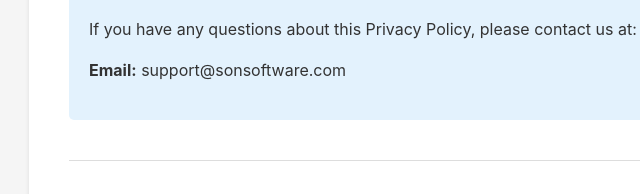
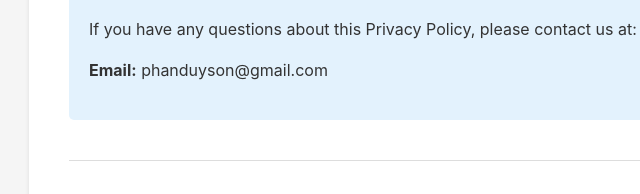
Before and after one commit to phanduyson/habittracker.p, a plain HTML site: page index.html in a window 1280 px wide. Shown: the part 2071-2265 px from the top of the page, 211-851 px from the left. Drawn offline with Linux system fonts and the light colour scheme.

Commit message:
Update contact email in Privacy Policy section

```diff
--- a/index.html
+++ b/index.html
@@ -120,7 +120,7 @@
         <div class="contact">
             <h2>Contact Us</h2>
             <p>If you have any questions about this Privacy Policy, please contact us at:</p>
-            <p><strong>Email:</strong> support@sonsoftware.com</p>
+            <p><strong>Email:</strong> phanduyson@gmail.com</p>
         </div>
 
         <footer>
```
